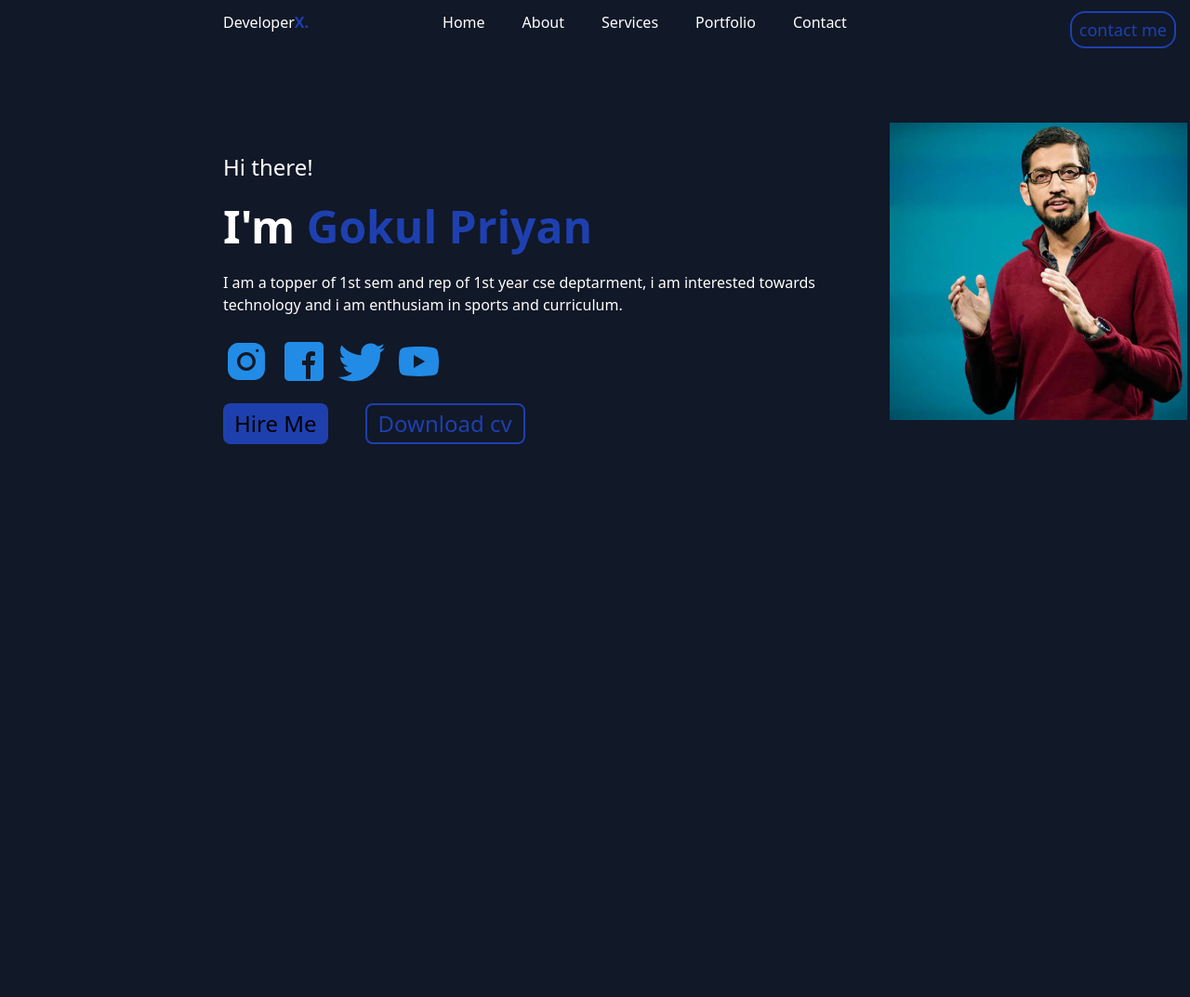
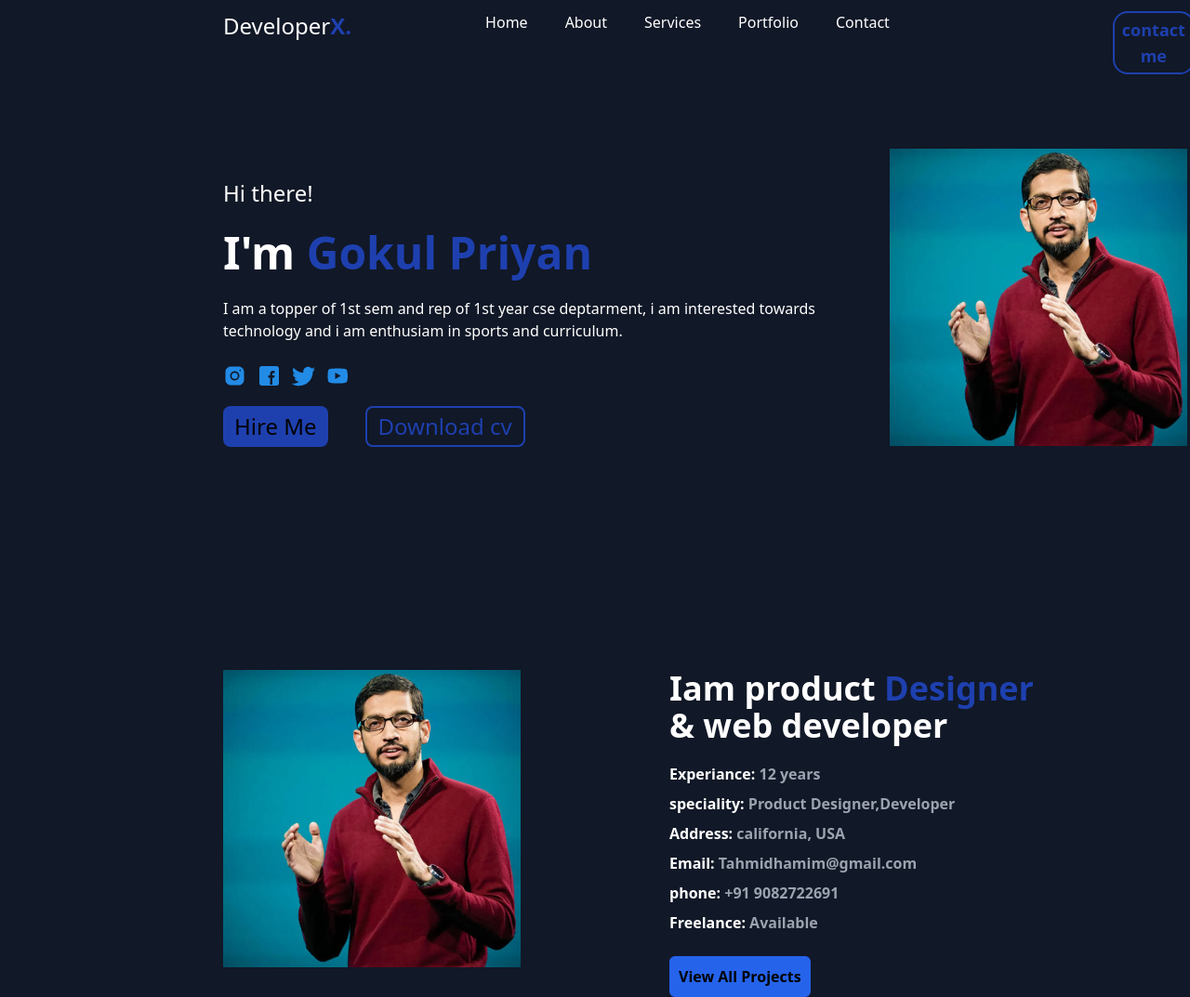
Before and after one commit to Gokulll15/Portfolio, a website: page index.html in a window 1280 px wide. Shown: the whole page at 93% size. Before the commit the page ends 800 px from the top, so only its background shows below. Drawn offline with nearby package versions, Linux system fonts and the light colour scheme.

Commit message:
2nd page done

```diff
--- a/index.html
+++ b/index.html
@@ -9,8 +9,7 @@
 <body class="bg-gray-900">
     <nav>
         <div class="flex">
-            <h1 class="text-white text 4xl pl-60 pt-3">Developer<span class="text-blue-800 font-extrabold">X.</span>
-            </h1>
+            <h1 class="text-white text-2xl pl-60 pt-3">Developer<span class="text-blue-800 font-extrabold">X.</span> </h1>
             <div class="pl-36 pt-3">
                 <ul class="text-white flex gap-10">
                     <li class="text-white hover:text-blue-800 cursor-pointer">Home</li>
@@ -22,7 +21,7 @@
             </div>
             <div class="flex pl-60 pt-3">
                 <button
-                    class="text-blue-800 rounded-2xl px-2 py-1  border-blue-800 bg-grey-900 border-2 hover:text-white text-lg">contact me
+                    class="text-blue-800 rounded-2xl px-2 py-1  border-blue-800 bg-grey-900 border-2 hover:text-white text-lg font-bold">contact me
                 </button>
             </div>
         </div>
@@ -39,24 +38,55 @@
                 </div>
                 <div class="pl-60 pt-6">
                     <button class="flex gap-3">
-                <svg xmlns="http://www.w3.org/2000/svg" x="0px" y="0px" width="50" height="50" viewBox="0 0 30 30" style="fill:#228BE6;"> <path d="M 9.9980469 3 C 6.1390469 3 3 6.1419531 3 10.001953 L 3 20.001953 C 3 23.860953 6.1419531 27 10.001953 27 L 20.001953 27 C 23.860953 27 27 23.858047 27 19.998047 L 27 9.9980469 C 27 6.1390469 23.858047 3 19.998047 3 L 9.9980469 3 z M 22 7 C 22.552 7 23 7.448 23 8 C 23 8.552 22.552 9 22 9 C 21.448 9 21 8.552 21 8 C 21 7.448 21.448 7 22 7 z M 15 9 C 18.309 9 21 11.691 21 15 C 21 18.309 18.309 21 15 21 C 11.691 21 9 18.309 9 15 C 9 11.691 11.691 9 15 9 z M 15 11 A 4 4 0 0 0 11 15 A 4 4 0 0 0 15 19 A 4 4 0 0 0 19 15 A 4 4 0 0 0 15 11 z"></path> </svg>
-                <svg xmlns="http://www.w3.org/2000/svg" x="0px" y="0px" width="50" height="50" viewBox="0 0 50 50" style="fill:#228BE6;"> <path d="M41,4H9C6.24,4,4,6.24,4,9v32c0,2.76,2.24,5,5,5h32c2.76,0,5-2.24,5-5V9C46,6.24,43.76,4,41,4z M37,19h-2c-2.14,0-3,0.5-3,2 v3h5l-1,5h-4v15h-5V29h-4v-5h4v-3c0-4,2-7,6-7c2.9,0,4,1,4,1V19z"></path> </svg>
-                <svg xmlns="http://www.w3.org/2000/svg" x="0px" y="0px" width="50" height="50" viewBox="0 0 50 50" style="fill:#228BE6;"> <path d="M 50.0625 10.4375 C 48.214844 11.257813 46.234375 11.808594 44.152344 12.058594 C 46.277344 10.785156 47.910156 8.769531 48.675781 6.371094 C 46.691406 7.546875 44.484375 8.402344 42.144531 8.863281 C 40.269531 6.863281 37.597656 5.617188 34.640625 5.617188 C 28.960938 5.617188 24.355469 10.21875 24.355469 15.898438 C 24.355469 16.703125 24.449219 17.488281 24.625 18.242188 C 16.078125 17.8125 8.503906 13.71875 3.429688 7.496094 C 2.542969 9.019531 2.039063 10.785156 2.039063 12.667969 C 2.039063 16.234375 3.851563 19.382813 6.613281 21.230469 C 4.925781 21.175781 3.339844 20.710938 1.953125 19.941406 C 1.953125 19.984375 1.953125 20.027344 1.953125 20.070313 C 1.953125 25.054688 5.5 29.207031 10.199219 30.15625 C 9.339844 30.390625 8.429688 30.515625 7.492188 30.515625 C 6.828125 30.515625 6.183594 30.453125 5.554688 30.328125 C 6.867188 34.410156 10.664063 37.390625 15.160156 37.472656 C 11.644531 40.230469 7.210938 41.871094 2.390625 41.871094 C 1.558594 41.871094 0.742188 41.824219 -0.0585938 41.726563 C 4.488281 44.648438 9.894531 46.347656 15.703125 46.347656 C 34.617188 46.347656 44.960938 30.679688 44.960938 17.09375 C 44.960938 16.648438 44.949219 16.199219 44.933594 15.761719 C 46.941406 14.3125 48.683594 12.5 50.0625 10.4375 Z"></path> </svg>
-                <svg xmlns="http://www.w3.org/2000/svg" x="0px" y="0px" width="50" height="50" viewBox="0 0 50 50" style="fill:#228BE6;"> <path d="M 44.898438 14.5 C 44.5 12.300781 42.601563 10.699219 40.398438 10.199219 C 37.101563 9.5 31 9 24.398438 9 C 17.800781 9 11.601563 9.5 8.300781 10.199219 C 6.101563 10.699219 4.199219 12.199219 3.800781 14.5 C 3.398438 17 3 20.5 3 25 C 3 29.5 3.398438 33 3.898438 35.5 C 4.300781 37.699219 6.199219 39.300781 8.398438 39.800781 C 11.898438 40.5 17.898438 41 24.5 41 C 31.101563 41 37.101563 40.5 40.601563 39.800781 C 42.800781 39.300781 44.699219 37.800781 45.101563 35.5 C 45.5 33 46 29.398438 46.101563 25 C 45.898438 20.5 45.398438 17 44.898438 14.5 Z M 19 32 L 19 18 L 31.199219 25 Z"></path> </svg>
+                    <svg xmlns="http://www.w3.org/2000/svg" x="0px" y="0px" width="25" height="25" viewBox="0 0 30 30" style="fill:#228BE6;"> <path d="M 9.9980469 3 C 6.1390469 3 3 6.1419531 3 10.001953 L 3 20.001953 C 3 23.860953 6.1419531 27 10.001953 27 L 20.001953 27 C 23.860953 27 27 23.858047 27 19.998047 L 27 9.9980469 C 27 6.1390469 23.858047 3 19.998047 3 L 9.9980469 3 z M 22 7 C 22.552 7 23 7.448 23 8 C 23 8.552 22.552 9 22 9 C 21.448 9 21 8.552 21 8 C 21 7.448 21.448 7 22 7 z M 15 9 C 18.309 9 21 11.691 21 15 C 21 18.309 18.309 21 15 21 C 11.691 21 9 18.309 9 15 C 9 11.691 11.691 9 15 9 z M 15 11 A 4 4 0 0 0 11 15 A 4 4 0 0 0 15 19 A 4 4 0 0 0 19 15 A 4 4 0 0 0 15 11 z"></path> </svg>
+                    <svg xmlns="http://www.w3.org/2000/svg" x="0px" y="0px" width="25" height="25" viewBox="0 0 50 50" style="fill:#228BE6;"> <path d="M41,4H9C6.24,4,4,6.24,4,9v32c0,2.76,2.24,5,5,5h32c2.76,0,5-2.24,5-5V9C46,6.24,43.76,4,41,4z M37,19h-2c-2.14,0-3,0.5-3,2 v3h5l-1,5h-4v15h-5V29h-4v-5h4v-3c0-4,2-7,6-7c2.9,0,4,1,4,1V19z"></path> </svg>
+                    <svg xmlns="http://www.w3.org/2000/svg" x="0px" y="0px" width="25" height="25" viewBox="0 0 50 50" style="fill:#228BE6;"> <path d="M 50.0625 10.4375 C 48.214844 11.257813 46.234375 11.808594 44.152344 12.058594 C 46.277344 10.785156 47.910156 8.769531 48.675781 6.371094 C 46.691406 7.546875 44.484375 8.402344 42.144531 8.863281 C 40.269531 6.863281 37.597656 5.617188 34.640625 5.617188 C 28.960938 5.617188 24.355469 10.21875 24.355469 15.898438 C 24.355469 16.703125 24.449219 17.488281 24.625 18.242188 C 16.078125 17.8125 8.503906 13.71875 3.429688 7.496094 C 2.542969 9.019531 2.039063 10.785156 2.039063 12.667969 C 2.039063 16.234375 3.851563 19.382813 6.613281 21.230469 C 4.925781 21.175781 3.339844 20.710938 1.953125 19.941406 C 1.953125 19.984375 1.953125 20.027344 1.953125 20.070313 C 1.953125 25.054688 5.5 29.207031 10.199219 30.15625 C 9.339844 30.390625 8.429688 30.515625 7.492188 30.515625 C 6.828125 30.515625 6.183594 30.453125 5.554688 30.328125 C 6.867188 34.410156 10.664063 37.390625 15.160156 37.472656 C 11.644531 40.230469 7.210938 41.871094 2.390625 41.871094 C 1.558594 41.871094 0.742188 41.824219 -0.0585938 41.726563 C 4.488281 44.648438 9.894531 46.347656 15.703125 46.347656 C 34.617188 46.347656 44.960938 30.679688 44.960938 17.09375 C 44.960938 16.648438 44.949219 16.199219 44.933594 15.761719 C 46.941406 14.3125 48.683594 12.5 50.0625 10.4375 Z"></path> </svg>
+                    <svg xmlns="http://www.w3.org/2000/svg" x="0px" y="0px" width="25" height="25" viewBox="0 0 50 50" style="fill:#228BE6;"> <path d="M 44.898438 14.5 C 44.5 12.300781 42.601563 10.699219 40.398438 10.199219 C 37.101563 9.5 31 9 24.398438 9 C 17.800781 9 11.601563 9.5 8.300781 10.199219 C 6.101563 10.699219 4.199219 12.199219 3.800781 14.5 C 3.398438 17 3 20.5 3 25 C 3 29.5 3.398438 33 3.898438 35.5 C 4.300781 37.699219 6.199219 39.300781 8.398438 39.800781 C 11.898438 40.5 17.898438 41 24.5 41 C 31.101563 41 37.101563 40.5 40.601563 39.800781 C 42.800781 39.300781 44.699219 37.800781 45.101563 35.5 C 45.5 33 46 29.398438 46.101563 25 C 45.898438 20.5 45.398438 17 44.898438 14.5 Z M 19 32 L 19 18 L 31.199219 25 Z"></path> </svg>
                     </button>
                 </div>
                 <div class="flex pl-60 pt-5 gap-10">
                     <button class="bg-blue-800 rounded-lg px-3 py-1 text-2xl hover:text-white ">Hire Me</button>
                     <button
-                    class=" text-blue-800  rounded-lg px-3 py-1 text-2xl border-blue-800 border-2 hover:text-white">Download
-                    cv</button>
+                        class=" text-blue-800  rounded-lg px-3 py-1 text-2xl border-blue-800 border-2 hover:text-white">Download cv
+                    </button>
                 </div>
             </div>
             <div class="h-11 w-80 mt-20">
                 <img src="sundar-pichai.jpg" alt="picture">
             </div>
         </div>
+        <div class="flex pl-60 pt-60">
+            <div class="h-11 w-80">
+                <img src="sundar-pichai.jpg" alt="picture">
+            </div>
+            <div class="ml-20 pl-20">
+                <h1 class="text-white font-bold text-4xl">Iam product <span
+                class="text-blue-800">Designer</span> <br> & web developer</h1>
+                <div>
+                    <h1 class="font-bold text-white mt-5">Experiance: <span
+                    class="text-gray-400"> 12 years</span></h1>
+                    <h1 class="font-bold text-white mt-2">speciality:<span
+                    class="text-gray-400"> Product Designer,Developer</span></h1>
+                    <h1 class="font-bold text-white mt-2"> Address: <span
+                    class="text-gray-400"> california, USA</span></h1>
+                    <h1 class="font-bold text-white mt-2">Email:<span
+                    class="text-gray-400"> Tahmidhamim@gmail.com</span></h1>
+                    <h1 class="font-bold text-white mt-2">phone: <span class="text-gray-400"> +91
+                    9082722691</span></h1>
+                    <h1 class="font-bold text-white mt-2">Freelance: <span
+                    class="text-gray-400"> Available</span></h1>
+                    <button class="mt-6 border-2 rounded-md border-blue-600 p-2 bg-blue-600 font-bold hover:text-white">
+                        View All Projects
+                    </button>
+
+
+
+
+                </div>
+            </div>
+        </div>
     </main>
+
 </body>
 
 </html>
```
Also changed, not shown: 1.png (added), Sundar_Pichai_02064_copy.avif (deleted), sundar-208x208.width-400.png (added). Lines whose indentation alone changed are shown as unchanged.
